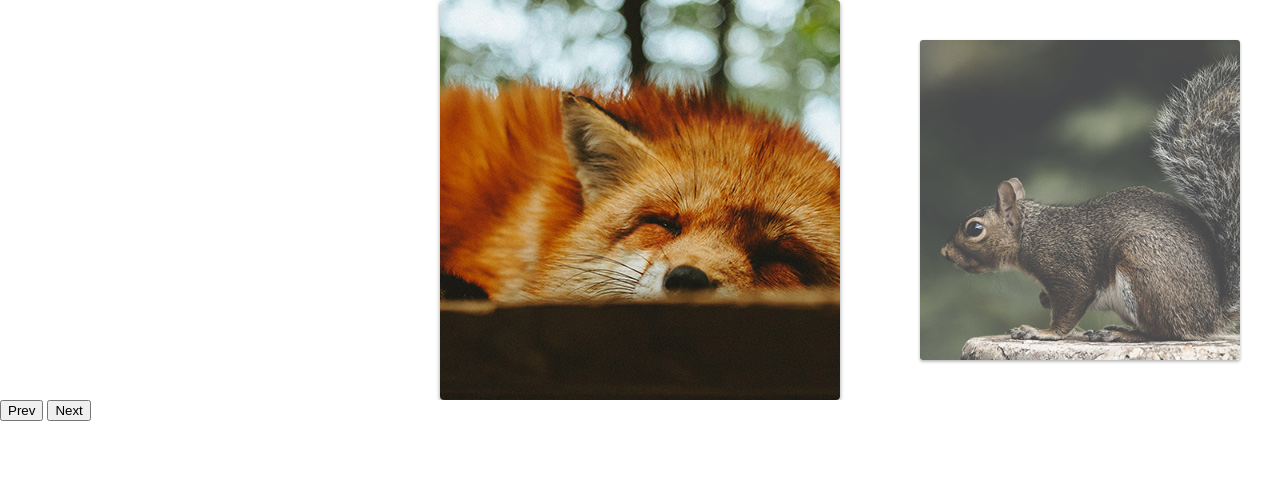
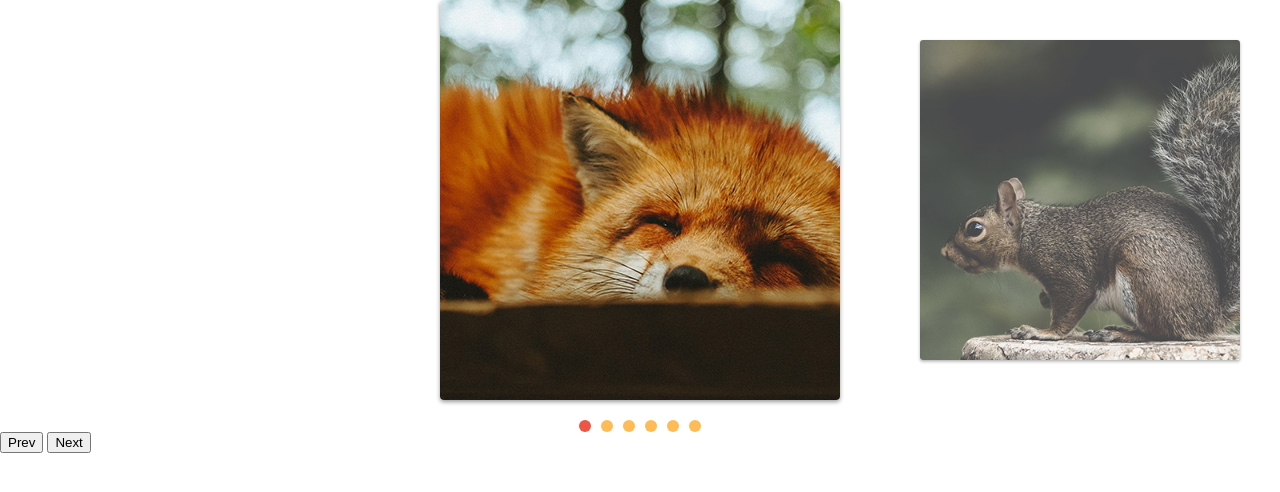
Before and after one commit to ThiagoMoutinho/Projeto-slide, a plain HTML site: page index.html in a window 1280 px wide. Drawn offline with Linux system fonts and the light colour scheme.

Commit message:
adicionada paginacao por slide

```diff
--- a/css/style.css
+++ b/css/style.css
@@ -42,3 +42,25 @@ img {
     opacity: 1;
     transform: scale(1);
 }
+
+[data-control="slide"] {
+    display: flex;
+    justify-content: center;
+    margin-top: 20px
+
+}
+
+[data-control="slide"] li a {
+    display: block;
+    width: 12px;
+    height: 12px;
+    background: #FB5;
+    border-radius: 50%;
+    overflow: hidden;
+    text-indent: -9999px;
+    margin: 0 5px;
+}
+
+[data-control="slide"] li.active a, [data-control="slide"] li:hover a:hover{
+    background: #E54;
+}
--- a/js/script.js
+++ b/js/script.js
@@ -4,4 +4,6 @@ const slide = new SlideNav('.slide', '.slide-wrapper')
 
 slide.init()
 slide.addArrow('.prev', '.next')
+
+slide.addControl()
 console.log(slide)
--- a/js/slide.js
+++ b/js/slide.js
@@ -4,12 +4,13 @@ export class Slide {
     constructor(slide, wrapper) {
         this.slide = document.querySelector(slide)
         this.wrapper = document.querySelector(wrapper)
-        this.activeClass = 'active'
         this.dist = {
             finalPosition: 0,
             startX: 0,
             movement: 0
         }
+        this.activeClass = 'active'
+        this.changeEvent = new Event('changeEvent')
     }
     transition(active) {
         this.slide.style.transition = active ? 'transform .3s' : ''
@@ -91,6 +92,7 @@ export class Slide {
         this.slidesIndexNav(index)
         this.dist.finalPosition = activeSlide.position;
         this.changeActiveClass()
+        this.wrapper.dispatchEvent(this.changeEvent)
     }
     changeActiveClass() {
         this.slideArray.forEach(item => item.element.classList.remove(this.activeClass))
@@ -136,6 +138,10 @@ export class Slide {
 }
 
 export class SlideNav extends Slide {
+    constructor(slide, wrapper) {
+        super(slide, wrapper)
+        this.bindControlEvents()
+    }
     addArrow(prev, next) {
         this.prevElement = document.querySelector(prev)
         this.nextElement = document.querySelector(next)
@@ -146,4 +152,37 @@ export class SlideNav extends Slide {
         this.prevElement.addEventListener('click', this.activePrevSlide)
         this.nextElement.addEventListener('click', this.activeNextSlide)
     }
+    createControl() {
+        const control = document.createElement('ul')
+        control.dataset.control = 'slide'
+
+        this.slideArray.forEach((item, index) => {
+            control.innerHTML += `<li><a href="#slide${index + 1}">${index + 1}</a></li>`
+        })
+        this.wrapper.appendChild(control)
+        return control
+    }
+    eventControl(item, index) {
+        item.addEventListener('click', (event) => {
+            event.preventDefault()
+            this.changeSlide(index)
+        })
+        this.wrapper.addEventListener('changeEvent', this.activeControlItem)
+    }
+    activeControlItem() {
+        this.controlArray.forEach(item => item.classList.remove(this.activeClass))
+        this.controlArray[this.index.active].classList.add(this.activeClass)
+    }
+    addControl(customControl) {
+        this.control = document.querySelector(customControl) || this.createControl()
+        this.controlArray = [...this.control.children]
+
+        this.activeControlItem()
+        this.controlArray.forEach(this.eventControl)
+    }
+
+    bindControlEvents() {
+        this.eventControl = this.eventControl.bind(this)
+        this.activeControlItem = this.activeControlItem.bind(this)
+    }
 }
```
